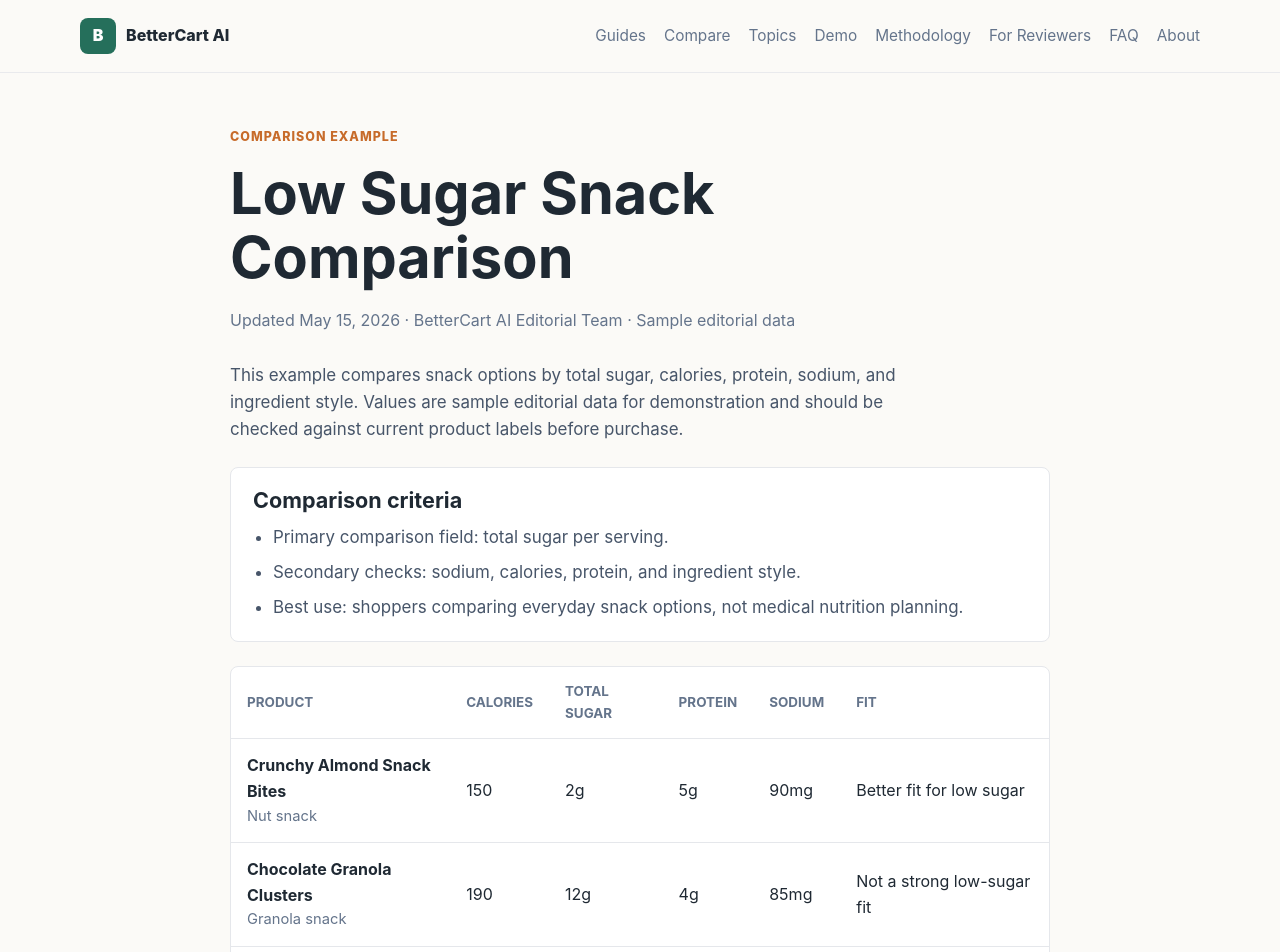
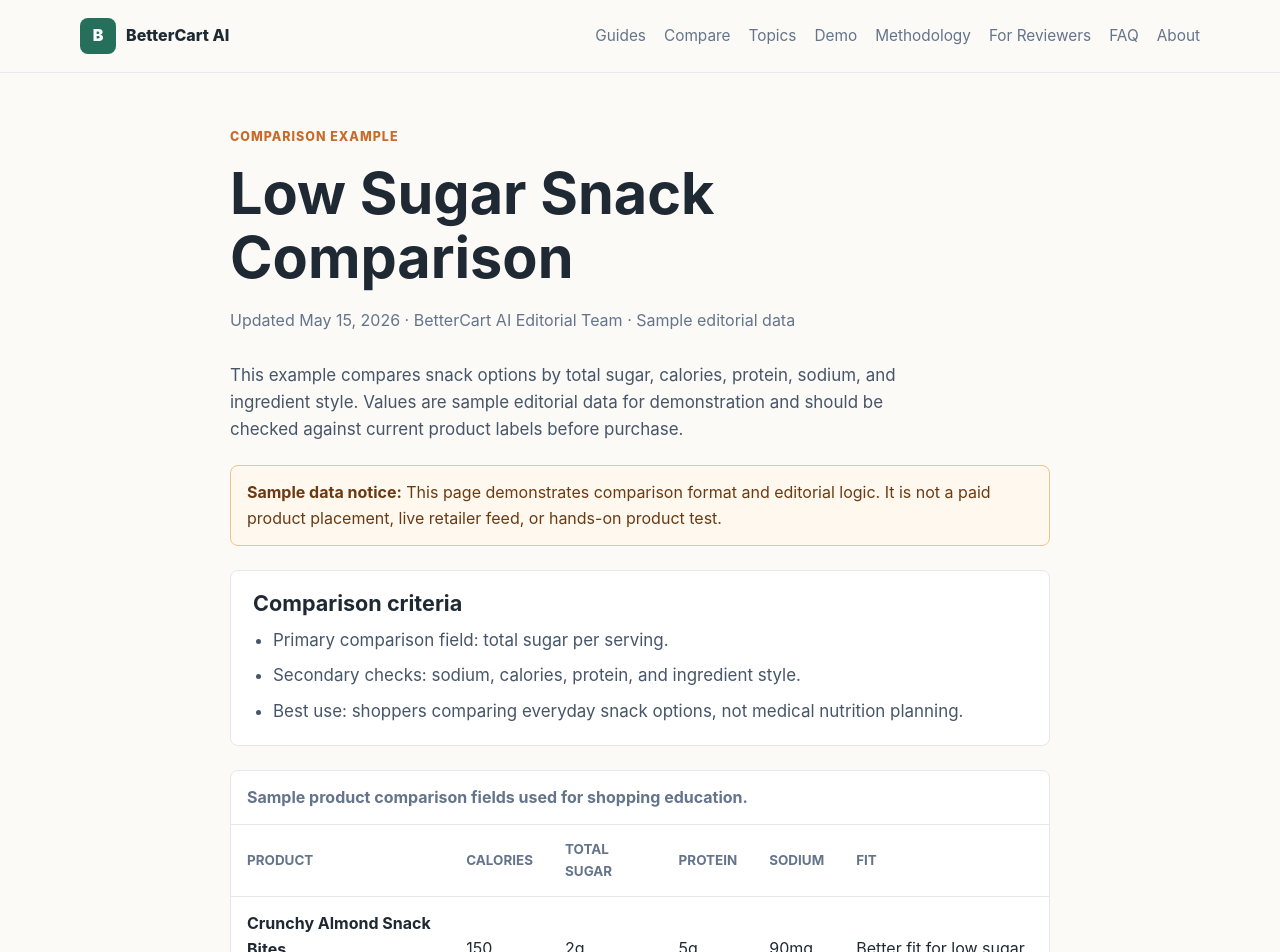
Before and after one commit to Astalos11/bettercart-ai-approval-site, a Next.js app: page /compare/low-sugar-snacks in a window 1280 px wide. Shown: the top 952 px of the page. Built offline with nearby package versions, Linux system fonts and the light colour scheme; no server answers.

Commit message:
Clarify comparison sample data

```diff
--- a/app/compare/[slug]/page.jsx
+++ b/app/compare/[slug]/page.jsx
@@ -53,6 +53,9 @@ export default function ComparisonPage({ params }) {
         Updated May 15, 2026 · <Link href="/authors/bettercart-editorial-team">BetterCart AI Editorial Team</Link> · Sample editorial data
       </div>
       <p className="lead">{comparison.intro}</p>
+      <div className="sample-data-note">
+        <strong>Sample data notice:</strong> This page demonstrates comparison format and editorial logic. It is not a paid product placement, live retailer feed, or hands-on product test.
+      </div>
       {comparison.criteria?.length ? (
         <div className="callout">
           <h2>Comparison criteria</h2>
@@ -65,6 +68,7 @@ export default function ComparisonPage({ params }) {
       ) : null}
       <div className="table-wrap">
         <table>
+          <caption>Sample product comparison fields used for shopping education.</caption>
           <thead>
             <tr>
               <th>Product</th>
--- a/app/globals.css
+++ b/app/globals.css
@@ -350,6 +350,15 @@ h3 {
   font-weight: 700;
 }
 
+.sample-data-note {
+  border: 1px solid #f2c28f;
+  border-radius: 8px;
+  background: #fff8ef;
+  color: #6b3a12;
+  padding: 14px 16px;
+  margin: 22px 0;
+}
+
 .table-wrap {
   overflow-x: auto;
   background: var(--paper);
@@ -361,6 +370,14 @@ table {
   width: 100%;
   border-collapse: collapse;
   min-width: 720px;
+}
+
+caption {
+  text-align: left;
+  color: var(--muted);
+  padding: 14px 16px;
+  border-bottom: 1px solid var(--line);
+  font-weight: 700;
 }
 
 th,
```
